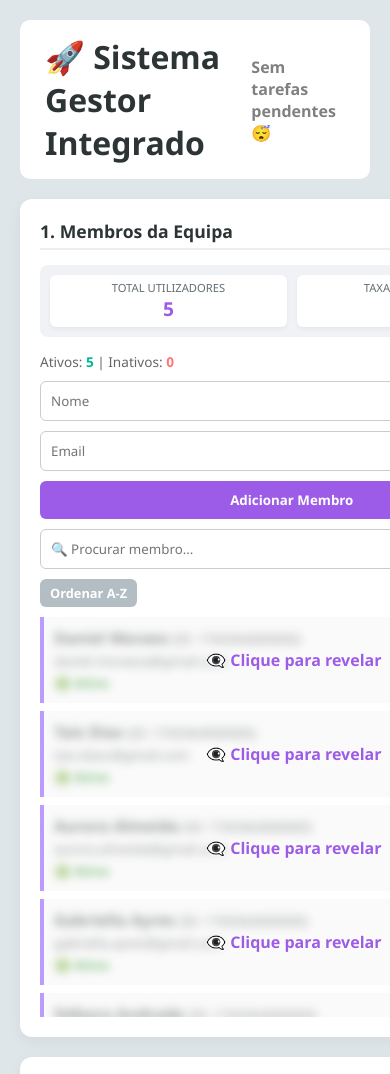
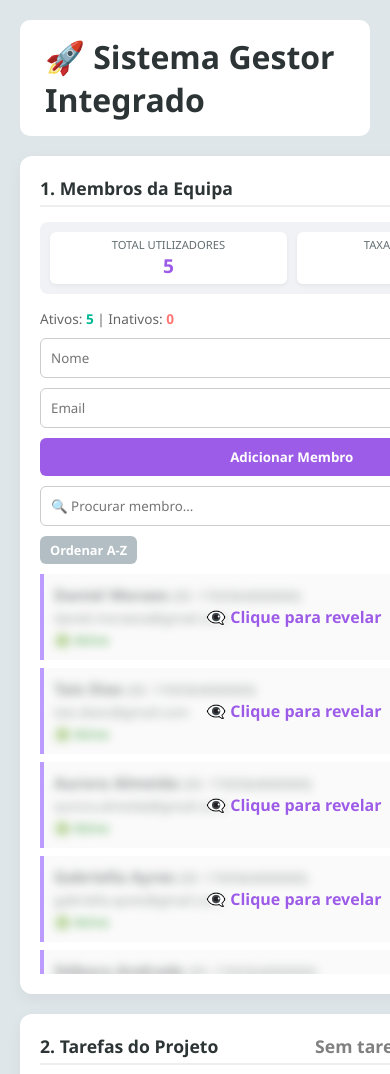
Before and after one commit to DebsAndrade/sistema-de-gestao-integrado, a website built with Vite: page index.html in a window 390 px wide. Shown: the top 1074 px of the page. Built offline with nearby package versions, Linux system fonts and the light colour scheme.

Commit message:
feat: Atualiza o layout do cabeçalho e da seção de tarefas para melhor alinhamento e responsividade

```diff
--- a/index.html
+++ b/index.html
@@ -10,14 +10,11 @@
     <div class="main-container">
       <header class="app-header">
         <h1>🚀 Sistema Gestor Integrado</h1>
-        <div class="status-bar">
-          <span id="estado_msg" class="badge-status">Sistema Pronto</span>
-        </div>
       </header>
 
       <div class="dashboard-grid">
         <aside class="panel user-panel">
-          <h2>1. Membros da Equipa</h2>
+          <h2 class="membro-equipa">1. Membros da Equipa</h2>
 
           <div class="stats-box">
             <div class="stat-item">
@@ -67,7 +64,7 @@
         <main class="panel task-panel">
           <div class="task-header">
             <h2>2. Tarefas do Projeto</h2>
-            <span id="contador_tarefas" style="display: none"></span>
+            <span id="estado_msg" class="badge-status">Sistema Pronto</span>
           </div>
 
           <div class="stats-box">
--- a/src/style.css
+++ b/src/style.css
@@ -28,9 +28,9 @@ body {
 
 /* Cabeçalho */
 .app-header {
+  align-items: center;
   display: flex;
-  justify-content: space-between;
-  align-items: center;
+  justify-content: center;
   margin-bottom: 20px;
   background: var(--white);
   padding: 15px 25px;
@@ -62,7 +62,23 @@ label {
   box-shadow: 0 5px 15px rgba(0, 0, 0, 0.05);
 }
 
-h2 {
+.task-header {
+  align-items: center;
+  display: flex;
+  justify-content: space-between;
+  margin-bottom: 20px;
+  font-size: 1.1rem;
+  border-bottom: 2px solid #eee;
+  background: var(--white);
+  padding-bottom:  5px;
+}
+
+.task-header h2 {
+  font-weight: bold;
+  font-size: 1.1rem;
+}
+
+.membro-equipa {
   font-size: 1.1rem;
   margin-bottom: 15px;
   border-bottom: 2px solid #eee;
```
